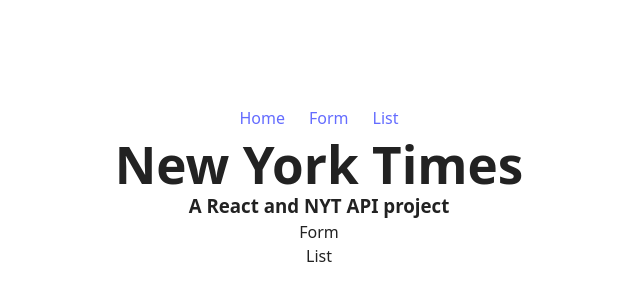
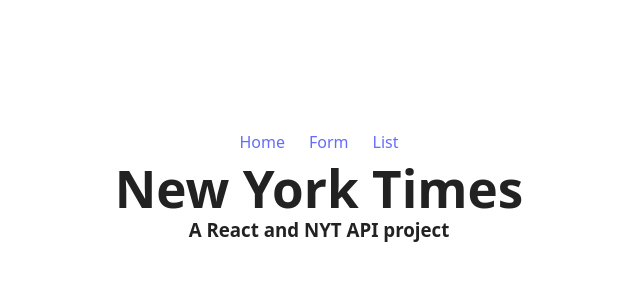
Before and after one commit to egoitzaulestia/nyt-news, a React (Vite) app: page / in a window 1280 px wide. Shown: the part 216-516 px from the top of the page, without its empty margins (321-961 px from the left). Built offline with nearby package versions, Linux system fonts and the light colour scheme.

Commit message:
App enrouted

```diff
--- a/src/App.jsx
+++ b/src/App.jsx
@@ -1,3 +1,6 @@
+import { BrowserRouter, Route, Routes } from "react-router-dom";
+import { GlobalProvider } from "./context/GlobalState";
+
 import "./App.css";
 import Home from "./pages/Home";
 import Form from "./pages/Form";
@@ -7,10 +10,16 @@
 function App() {
   return (
     <>
-      <Header />
-      <Home />
-      <Form />
-      <List />
+      <GlobalProvider>
+        <BrowserRouter>
+          <Header />
+          <Routes>
+            <Route path="/" element={<Home />} />
+            <Route path="/form" element={<Form />} />
+            <Route path="/list" element={<List />} />
+          </Routes>
+        </BrowserRouter>
+      </GlobalProvider>
     </>
   );
 }
```
